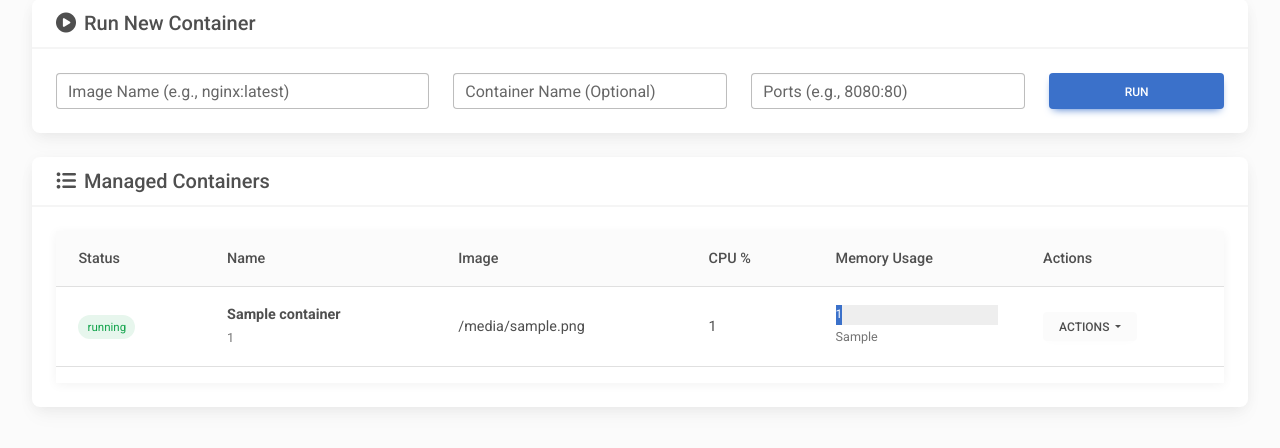
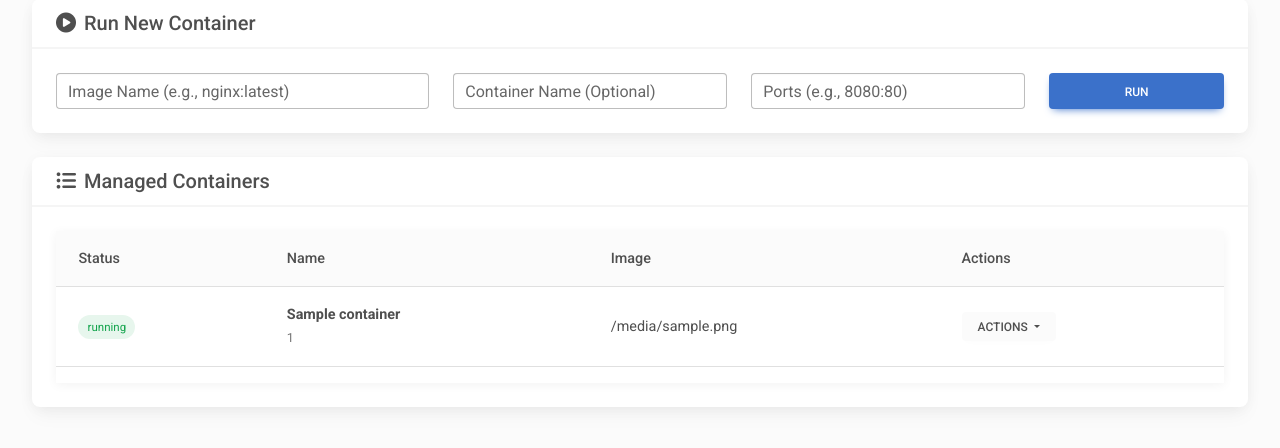
Before and after one commit to Smacksmack206/upSignal, a Flask app: template templates/index.html in a window 1280 px wide. Shown: the part 248-696 px from the top of the page. Run offline with Flask 3, Linux system fonts and the light colour scheme; the template is opened without the code that fills it: most values are stand-ins (such as "Sample title", 1, 10 or a date in 2020); some libraries are stand-ins or nearby versions.

Commit message:
feat: Overhaul UI and improve performance
- Refactored the main dashboard to remove container stats, significantly improving performance and resolving a critical timeout issue.

- Redesigned the README.md to be more comprehensive and compelling, highlighting the project's value proposition and future vision.

- This commit addresses a major performance bottleneck and enhances the project's presentation, positioning it for future growth.

```diff
--- a/app.py
+++ b/app.py
@@ -18,33 +18,6 @@ except Exception as e:
     # A real app might have a more graceful error page.
     raise RuntimeError(f"Docker daemon is not running or accessible. Please start Docker. Error: {e}")
 
-def get_container_stats(container_id):
-    """Helper to get container stats. Returns None if container is not running."""
-    try:
-        container = client.containers.get(container_id)
-        if container.status == 'running':
-            stats = container.stats(stream=False)
-            # Calculate CPU percentage
-            cpu_delta = stats['cpu_stats']['cpu_usage']['total_usage'] - stats['precpu_stats']['cpu_usage']['total_usage']
-            system_cpu_delta = stats['cpu_stats']['system_cpu_usage'] - stats['precpu_stats']['system_cpu_usage']
-            number_cpus = stats['cpu_stats']['online_cpus']
-            cpu_percent = (cpu_delta / system_cpu_delta) * number_cpus * 100.0 if system_cpu_delta > 0 else 0
-
-            # Calculate Memory usage
-            mem_usage = stats['memory_stats']['usage'] / (1024*1024) # in MB
-            mem_limit = stats['memory_stats']['limit'] / (1024*1024) # in MB
-            mem_percent = (mem_usage / mem_limit) * 100.0 if mem_limit > 0 else 0
-
-            return {
-                'cpu_percent': f"{cpu_percent:.2f}%",
-                'mem_usage': f"{mem_usage:.2f} MB / {mem_limit:.2f} MB",
-                'mem_percent': f"{mem_percent:.2f}%"
-            }
-    except (APIError, NotFound):
-        pass
-    return None
-
-
 @app.route('/')
 def index():
     """Main dashboard page."""
@@ -63,15 +36,13 @@ def index():
         # Containers list
         all_containers = client.containers.list(all=True)
 
-        # Enrich container data with stats for running containers
         containers_with_stats = []
         for c in all_containers:
             container_data = {
                 'id': c.short_id,
                 'name': c.name,
                 'image': ', '.join(c.image.tags) if c.image.tags else 'N/A',
-                'status': c.status,
-                'stats': get_container_stats(c.id) if c.status == 'running' else None
+                'status': c.status
             }
             containers_with_stats.append(container_data)
 
--- a/templates/index.html
+++ b/templates/index.html
@@ -113,8 +113,6 @@
                             <th>Status</th>
                             <th>Name</th>
                             <th>Image</th>
-                            <th>CPU %</th>
-                            <th>Memory Usage</th>
                             <th>Actions</th>
                         </tr>
                     </thead>
@@ -126,25 +124,6 @@
                             </td>
                             <td><strong>{{ c.name }}</strong><br><small class="text-muted">{{ c.id }}</small></td>
                             <td>{{ c.image }}</td>
-                            <td>
-                                {% if c.stats %}
-                                    {{ c.stats.cpu_percent }}
-                                {% else %}
-                                    N/A
-                                {% endif %}
-                            </td>
-                            <td>
-                                {% if c.stats %}
-                                    <div class="progress" style="height: 20px;">
-                                      <div class="progress-bar" role="progressbar" style="width: {{ c.stats.mem_percent }};" aria-valuenow="{{ c.stats.mem_percent.replace('%','') }}" aria-valuemin="0" aria-valuemax="100">
-                                        {{ c.stats.mem_percent }}
-                                      </div>
-                                    </div>
-                                    <small class="text-muted">{{ c.stats.mem_usage }}</small>
-                                {% else %}
-                                    N/A
-                                {% endif %}
-                            </td>
                             <td>
                                 <div class="dropdown">
                                     <button class="btn btn-sm btn-light dropdown-toggle" type="button" data-mdb-toggle="dropdown" aria-expanded="false">
```
Also changed, not shown: README.md.
